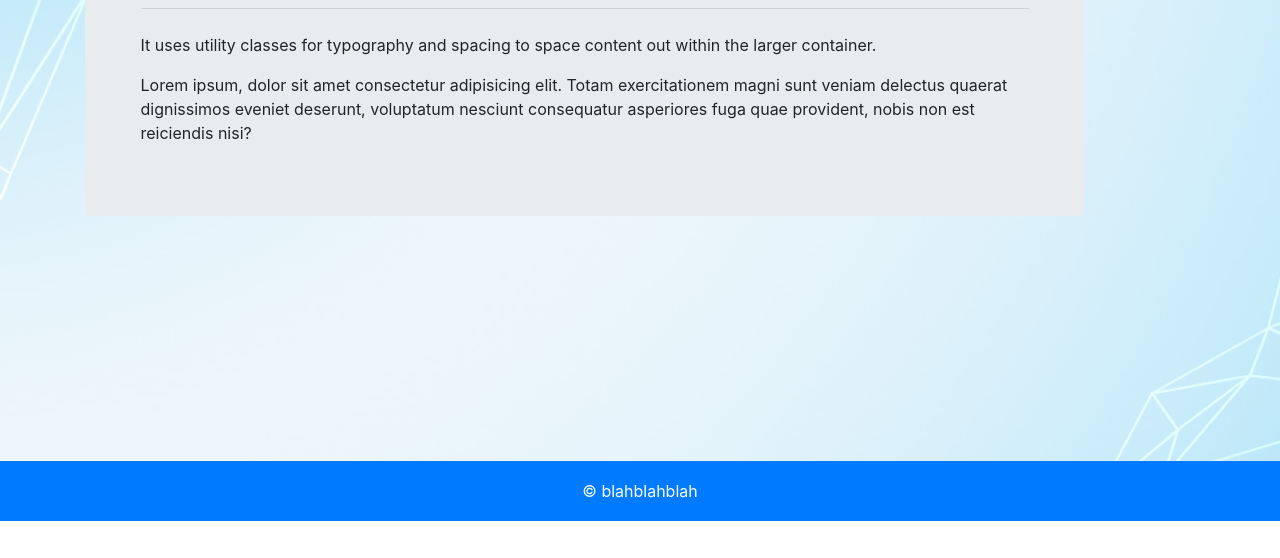
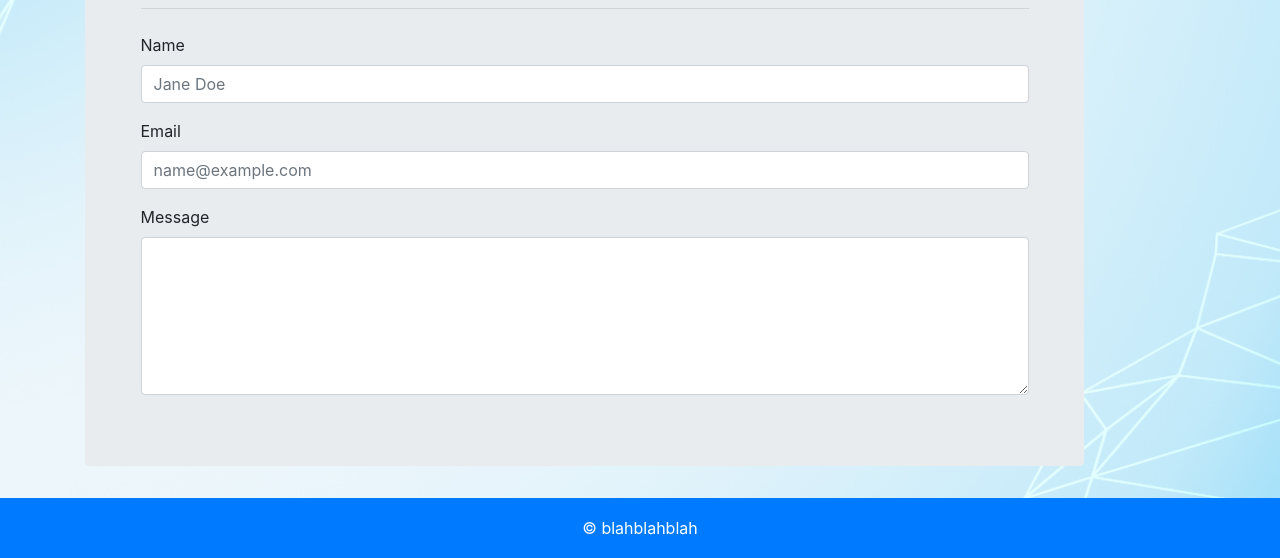
Before and after one commit to ekim0480/homework-02, a plain HTML site: page contact.html in a window 1280 px wide. Shown: the part 279-837 px from the top of the page. Before the commit the page ends 800 px from the top, so only its background shows below. Drawn offline with nearby package versions, Linux system fonts and the light colour scheme.

Commit message:
complete contact me form

```diff
--- a/contact.html
+++ b/contact.html
@@ -53,8 +53,20 @@
             <div class="jumbotron">
                 <h1>Contact Me</h1>
                 <hr class="my-4">
-                <p>It uses utility classes for typography and spacing to space content out within the larger container.</p>
-                <p>Lorem ipsum, dolor sit amet consectetur adipisicing elit. Totam exercitationem magni sunt veniam delectus quaerat dignissimos eveniet deserunt, voluptatum nesciunt consequatur asperiores fuga quae provident, nobis non est reiciendis nisi?</p>
+                <form>
+                  <div class="form-group">
+                    <label>Name</label>
+                    <input type="text" class="form-control" id="username" placeholder="Jane Doe">
+                  </div>
+                  <div class="form-group">
+                    <label>Email</label>
+                    <input type="email" class="form-control" id="useremail" placeholder="name@example.com">
+                  </div>
+                  <div class="form-group">
+                    <label>Message</label>
+                    <textarea class="form-control" id="usermessage" rows="6"></textarea>
+                  </div>
+                </form>
             </div>
         </div>
     </main>
```
